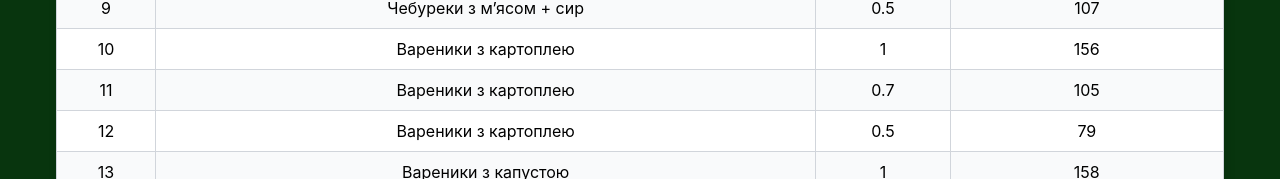
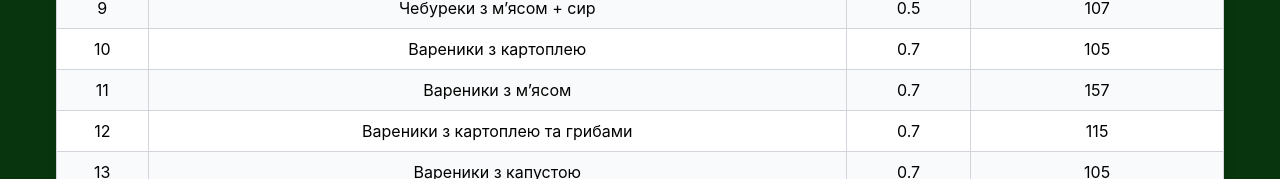
Before and after one commit to Vasilchenk23/home-taste, a React (Create React App) app: page / in a window 1280 px wide. Shown: the part 773-952 px from the top of the page. Built offline with nearby package versions, Linux system fonts and the light colour scheme.

Commit message:
new changes

```diff
--- a/src/components/Table.jsx
+++ b/src/components/Table.jsx
@@ -1,5 +1,4 @@
 import React from "react";
-
 
 const data = [
   { id: 1, name: "Пельмені свинина + кур", kg: 0.5, price: 103 },
@@ -11,47 +10,43 @@
   { id: 7, name: "Хінкалі", kg: 0.5, price: 104 },
   { id: 8, name: "Чебуреки з м’ясом", kg: 0.5, price: 99 },
   { id: 9, name: "Чебуреки з м’ясом + сир", kg: 0.5, price: 107 },
-  { id: 10, name: "Вареники з картоплею", kg: 1, price: 156 },
-  { id: 11, name: "Вареники з картоплею", kg: 0.7, price: 105 },
-  { id: 12, name: "Вареники з картоплею", kg: 0.5, price: 79 },
-  { id: 13, name: "Вареники з капустою", kg: 1, price: 158 },
-  { id: 14, name: "Вареники з капустою", kg: 0.7, price: 105 },
-  { id: 15, name: "Вареники з капустою", kg: 0.5, price: 79 },
-  { id: 16, name: "Вареники з солодким сиром", kg: 1, price: 158 },
-  { id: 17, name: "Вареники з солодким сиром", kg: 0.7, price: 108 },
-  { id: 18, name: "Вареники з лівером", kg: 1, price: 161 },
-  { id: 19, name: "Вареники з лівером", kg: 0.7, price: 111 },
-  { id: 20, name: "Вареники з лівером", kg: 0.5, price: 79 },
-  { id: 21, name: "Млинці з м’ясом", kg: 0.45, price: 98 },
-  { id: 22, name: "Млинці з печінкою", kg: 0.45, price: 89 },
-  { id: 23, name: "Млинці з солодким сиром", kg: 0.45, price: 89 },
-  { id: 24, name: "Млинці з грибами + капустою", kg: 0.45, price: 89 },
-  { id: 25, name: "Млинці з куркою + грибами", kg: 0.45, price: 98 },
-  { id: 26, name: "Млинці з лівером", kg: 0.45, price: 89 },
-  { id: 27, name: "Бендерики", kg: 0.45, price: 99 },
-  { id: 28, name: "Сирники", kg: 0.5, price: 93 },
-  { id: 29, name: "Зрази з м’ясом", kg: 1, price: 204 },
-  { id: 30, name: "Зрази з капустою", kg: 1, price: 168 },
-  { id: 31, name: "Зрази з грибами", kg: 1, price: 180 },
-  { id: 32, name: "Голубці", kg: 1, price: 218 },
-  { id: 33, name: "Ліниві голубці", kg: 0.75, price: 156 },
-  { id: 34, name: "Пальчики", kg: 1, price: 165 },
-  { id: 29, name: "Котлети свинина + кур", kg: 0.75, price: 174 },
-  { id: 30, name: "Котлети по-київськи", kg: 0.6, price: 180 },
-  { id: 31, name: "Котлети для бургера", kg: 0.4, price: 99 },
-  { id: 32, name: "Котлети гриби + сир", kg: 0.5, price: 150 },
-  { id: 33, name: "Котлети рибнi", kg: 0.6, price: 144 },
-  { id: 34, name: "Котлети курячi", kg: 0.6, price: 159 },
-  { id: 35, name: "Котлети з ананасом і сиром", kg: 0.3, price: 80 },
-  { id: 36, name: "Люля-кебаб", kg: 0.5, price: 144 },
-  { id: 37, name: "Тефтелі", kg: 0.5, price: 118 },
-  { id: 38, name: "Перець фарширований", kg: 1, price: 225 },
-  { id: 39, name: "Фрикадельки", kg: 0.5, price: 145 },
-  { id: 40, name: "Нагетси", kg: 0.5, price: 145 },
-  { id: 41, name: "Сирні палички", kg: 0.5, price: 139 },
-  { id: 42, name: "Масло вершкове", kg: 1, price: 470 },
-  { id: 43, name: "Картопля фрі", kg: 0.5, price: 100 },
-  { id: 44, name: "Ковбаса( домашня )", kg: 1, price: 440 }
+  { id: 10, name: "Вареники з картоплею", kg: 0.7, price: 105 },
+  { id: 11, name: "Вареники з мʼясом", kg: 0.7, price: 157 },
+  { id: 12, name: "Вареники з картоплею та грибами", kg: 0.7, price: 115 },
+  { id: 13, name: "Вареники з капустою", kg: 0.7, price: 105 },
+  { id: 14, name: "Вареники з солодким сиром", kg: 0.7, price: 108 },
+  { id: 15, name: "Вареники з лівером", kg: 0.7, price: 111 },
+  { id: 16, name: "Млинці з м’ясом", kg: 0.45, price: 98 },
+  { id: 17, name: "Млинці з печінкою", kg: 0.45, price: 89 },
+  { id: 18, name: "Млинці з солодким сиром", kg: 0.45, price: 89 },
+  { id: 19, name: "Млинці з грибами + капустою", kg: 0.45, price: 89 },
+  { id: 20, name: "Млинці з куркою + грибами", kg: 0.45, price: 98 },
+  { id: 21, name: "Млинці з лівером", kg: 0.45, price: 89 },
+  { id: 22, name: "Бендерики", kg: 0.45, price: 99 },
+  { id: 23, name: "Сирники", kg: 0.5, price: 93 },
+  { id: 24, name: "Зрази з м’ясом", kg: 1, price: 204 },
+  { id: 25, name: "Зрази з капустою", kg: 1, price: 168 },
+  { id: 26, name: "Зрази з грибами", kg: 1, price: 180 },
+  { id: 27, name: "Голубці", kg: 1, price: 218 },
+  { id: 28, name: "Ліниві голубці", kg: 0.75, price: 156 },
+  { id: 29, name: "Гречаники", kg: 0.5, price: 118 },
+  { id: 30, name: "Пальчики", kg: 1, price: 165 },
+  { id: 31, name: "Котлети свинина + кур", kg: 0.75, price: 174 },
+  { id: 32, name: "Котлети по-київськи", kg: 0.6, price: 180 },
+  { id: 33, name: "Котлети для бургера", kg: 0.4, price: 99 },
+  { id: 34, name: "Котлети гриби + сир", kg: 0.5, price: 150 },
+  { id: 35, name: "Котлети рибнi", kg: 0.6, price: 144 },
+  { id: 36, name: "Котлети курячi", kg: 0.6, price: 159 },
+  { id: 37, name: "Котлети з ананасом і сиром", kg: 0.3, price: 80 },
+  { id: 38, name: "Люля-кебаб", kg: 0.5, price: 144 },
+  { id: 39, name: "Тефтелі", kg: 0.5, price: 118 },
+  { id: 40, name: "Перець фарширований", kg: 1, price: 225 },
+  { id: 41, name: "Фрикадельки", kg: 0.5, price: 145 },
+  { id: 42, name: "Нагетси", kg: 0.5, price: 145 },
+  { id: 43, name: "Сирні палички", kg: 0.5, price: 139 },
+  { id: 44, name: "Масло вершкове", kg: 1, price: 470 },
+  { id: 45, name: "Картопля фрі", kg: 0.5, price: 55 },
+  { id: 46, name: "Ковбаса( домашня )", kg: 1, price: 440 },
 ];
 
 const Table = () => {
```
Also changed, not shown: src/components/Footer.jsx (+68 -11 lines).
